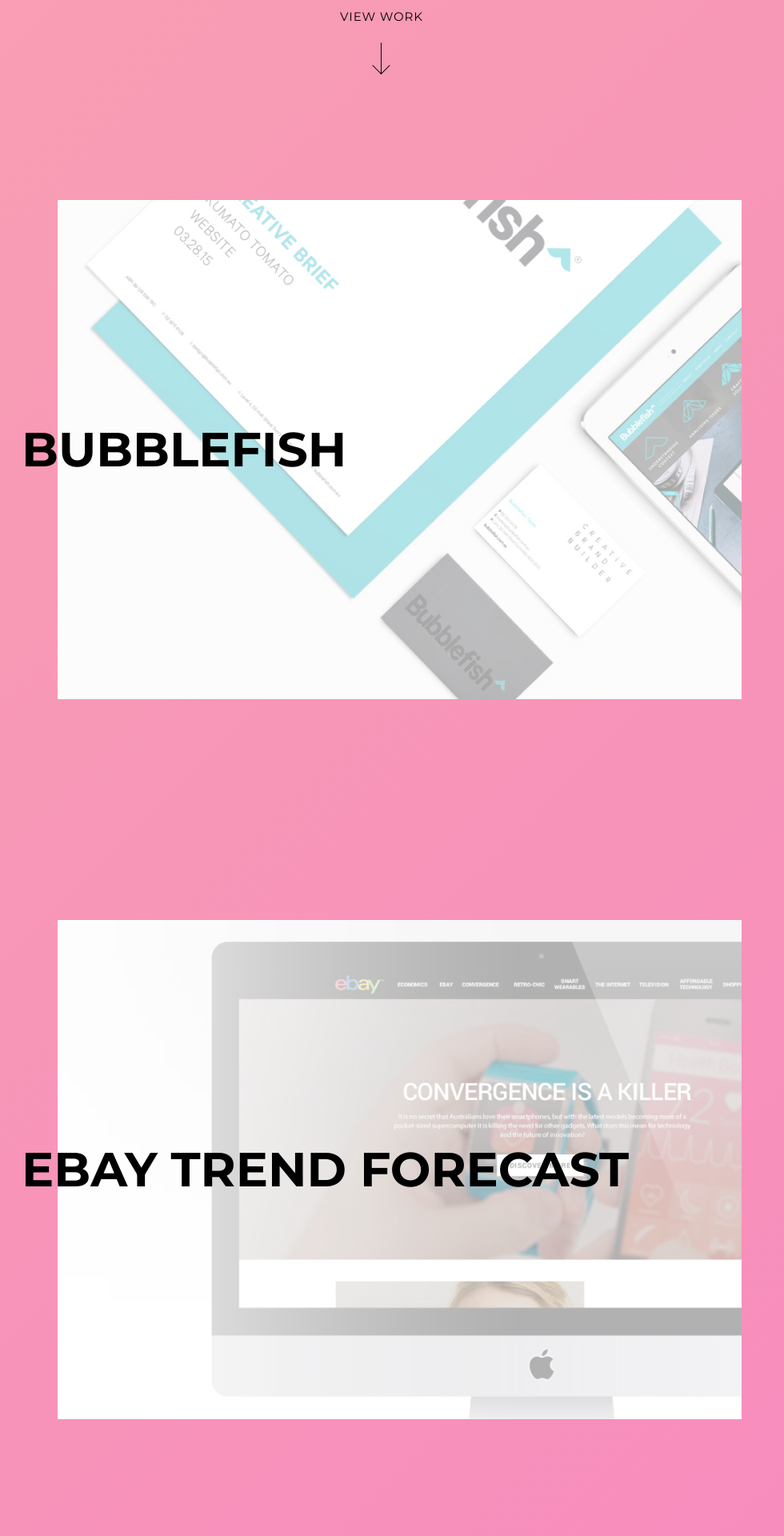
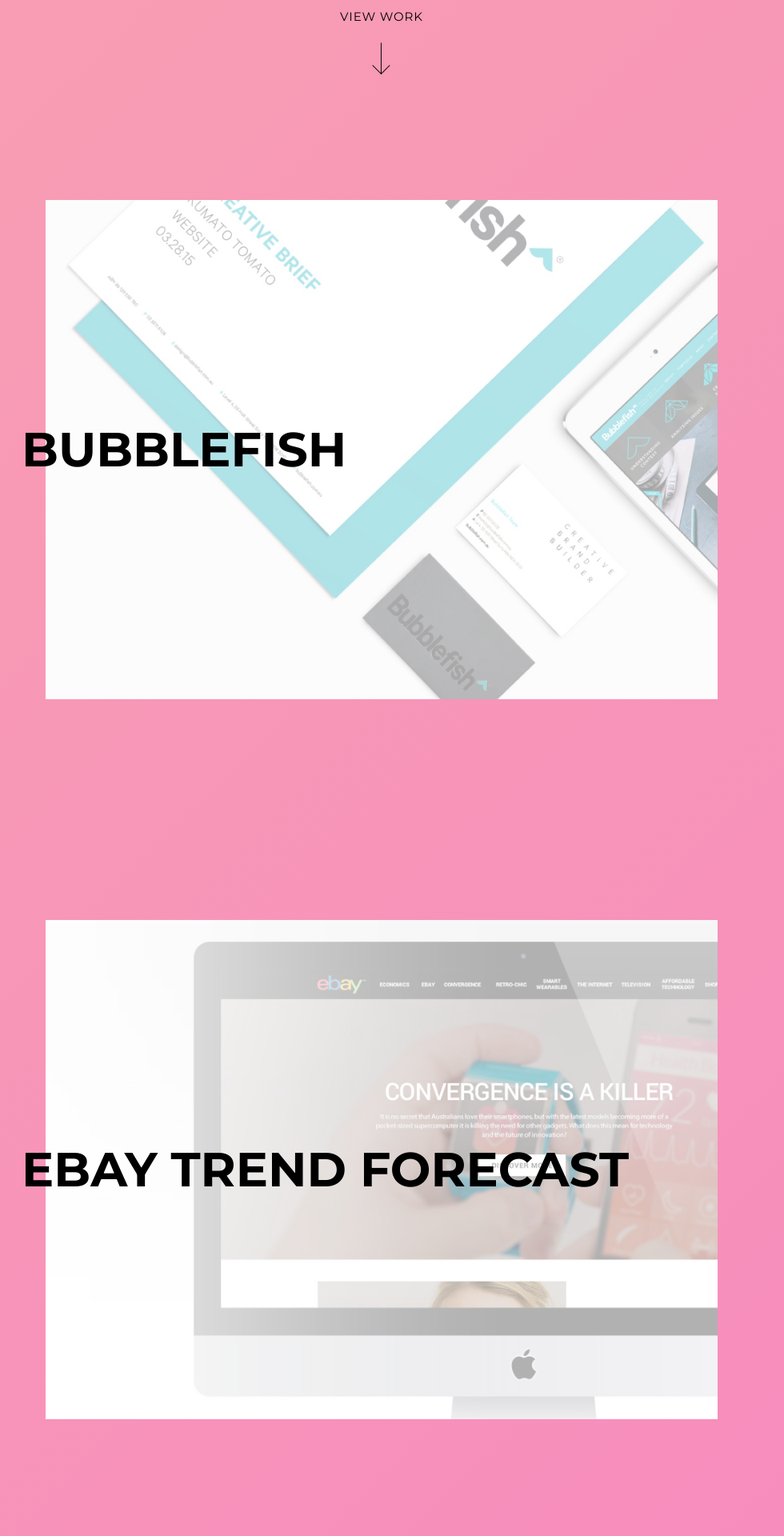
Before and after one commit to awesomesauceboss/awesomesauceboss.github.io, a Jekyll site: the page built from index.html, in a window 1280 px wide. Shown: the part 770-2690 px from the top of the page at 80% size, without its empty margins (163-1143 px from the left). Built offline with Jekyll 4.4.1, drawn with Linux system fonts in a browser that asks for light colours; some web fonts are replaced.

Commit message:
Fix padding of project preview image

```diff
--- a/css/styles.css
+++ b/css/styles.css
@@ -456,12 +456,19 @@
 
 .project-preview__container-top {
   height: 80%;
+  padding-left: 0.9375rem;
+  padding-right: 0.9375rem;
   position: relative; }
+  @media (min-width: 40em) {
+    .project-preview__container-top {
+      padding-left: 1.875rem;
+      padding-right: 1.875rem; } }
   .project-preview__container-top:hover .project-image::after {
     background-color: transparent; }
   .project-preview__container-top:hover .h1-project u {
     border-bottom: 7px solid #000; }
   .project-preview__container-top .h1-project {
+    left: 0;
     position: absolute;
     top: 50%;
     transform: translateY(-50%); }
@@ -478,7 +485,7 @@
   float: right;
   height: 100%;
   position: relative;
-  width: 95%; }
+  width: 100%; }
   .project-image::after {
     background-color: rgba(255, 255, 255, 0.6);
     content: '';
```
Also changed, not shown: _sass/components/_project-preview.scss (+9 -2 lines), 1 other file.
